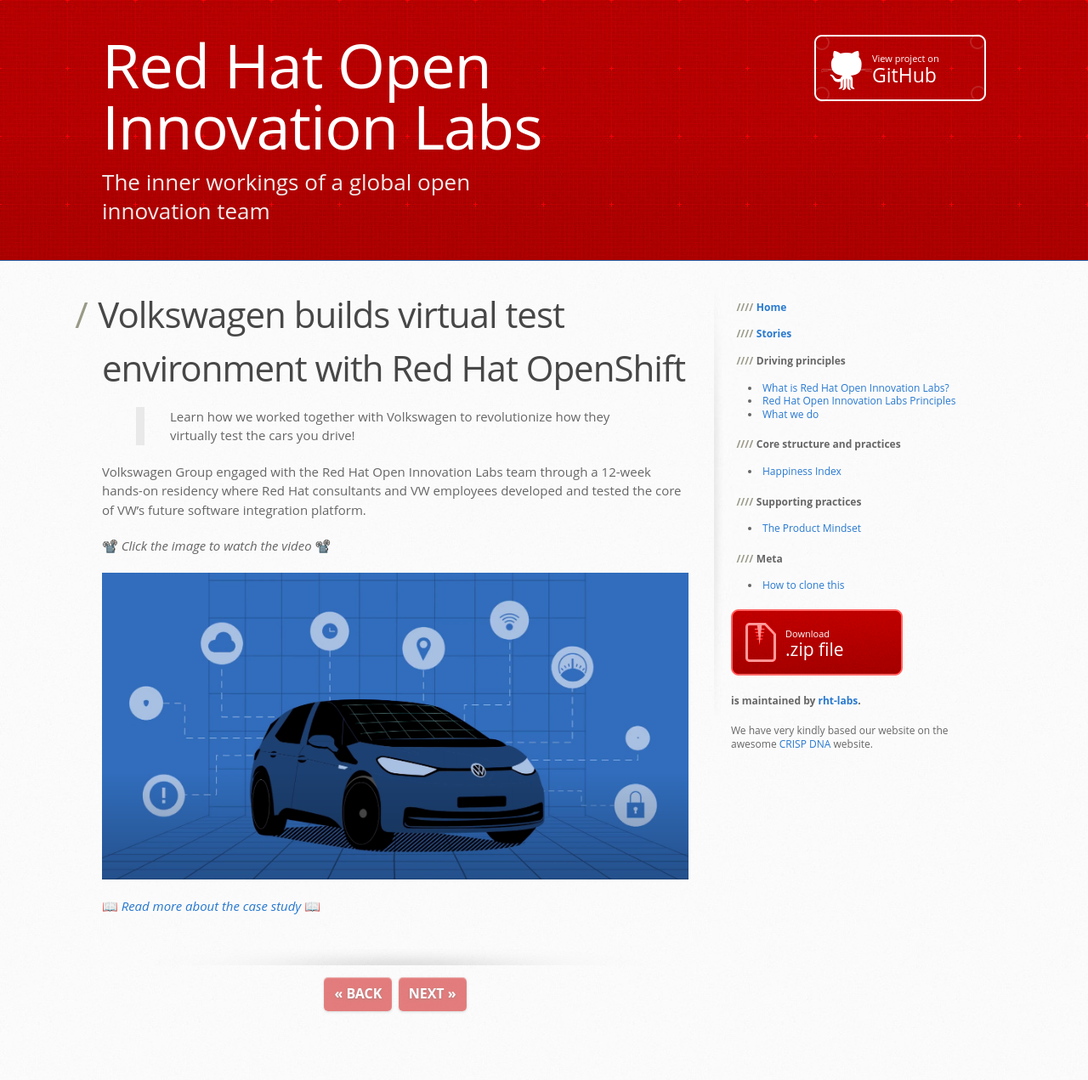
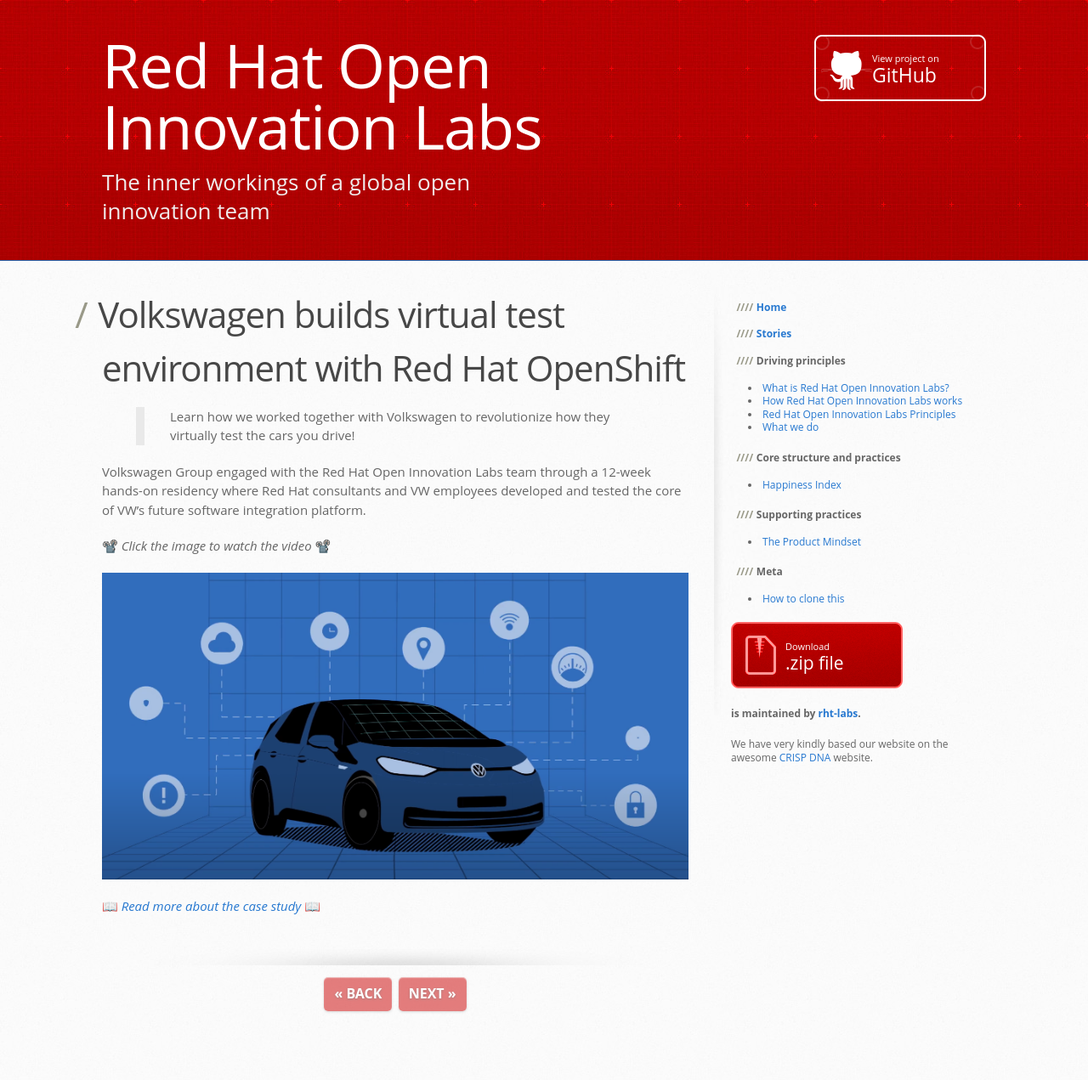
Before and after one commit to rht-labs/rht-labs.github.io, a Jekyll site: the page built from _docs/volkswagen-group-case-study.md, in a window 1280 px wide. Shown: the whole page at 85% size. Built offline with Jekyll 4.4.1, drawn with Linux system fonts in a browser that asks for light colours; some of the changed lines change nothing that is shown.

Commit message:
Fixes 404 for "How Labs Works" (#48)
LGTM !

```diff
--- a/_data/docs.yml
+++ b/_data/docs.yml
@@ -1,7 +1,7 @@
 - title: Driving principles
   docs:
   - what-is-rh-open-innovation-labs.html
-  - how-roil-works.html
+  - how-we-work.html
   - labs-principles.html
   - what-we-do.html
 
--- a/_docs/index.md
+++ b/_docs/index.md
@@ -19,7 +19,7 @@
 (these aspects drive almost everything at Innovation Labs)
 
 -   [What is Red Hat Open Innovation Labs](what-is-rh-open-innovation-labs.html) - our purpose.
--   [How Red Hat Open Innovation Labs works](how-roil-works.html) - summary of our model and strategic vision.
+-   [How Red Hat Open Innovation Labs works](how-we-work.html) - summary of our model and strategic vision.
 -   [Core Principles](labs-principles.html) - key principles we follow as a team to deliver value
 -   [What we do](what-we-do.html) - what we do with our customers and inside Red Hat
 
```
